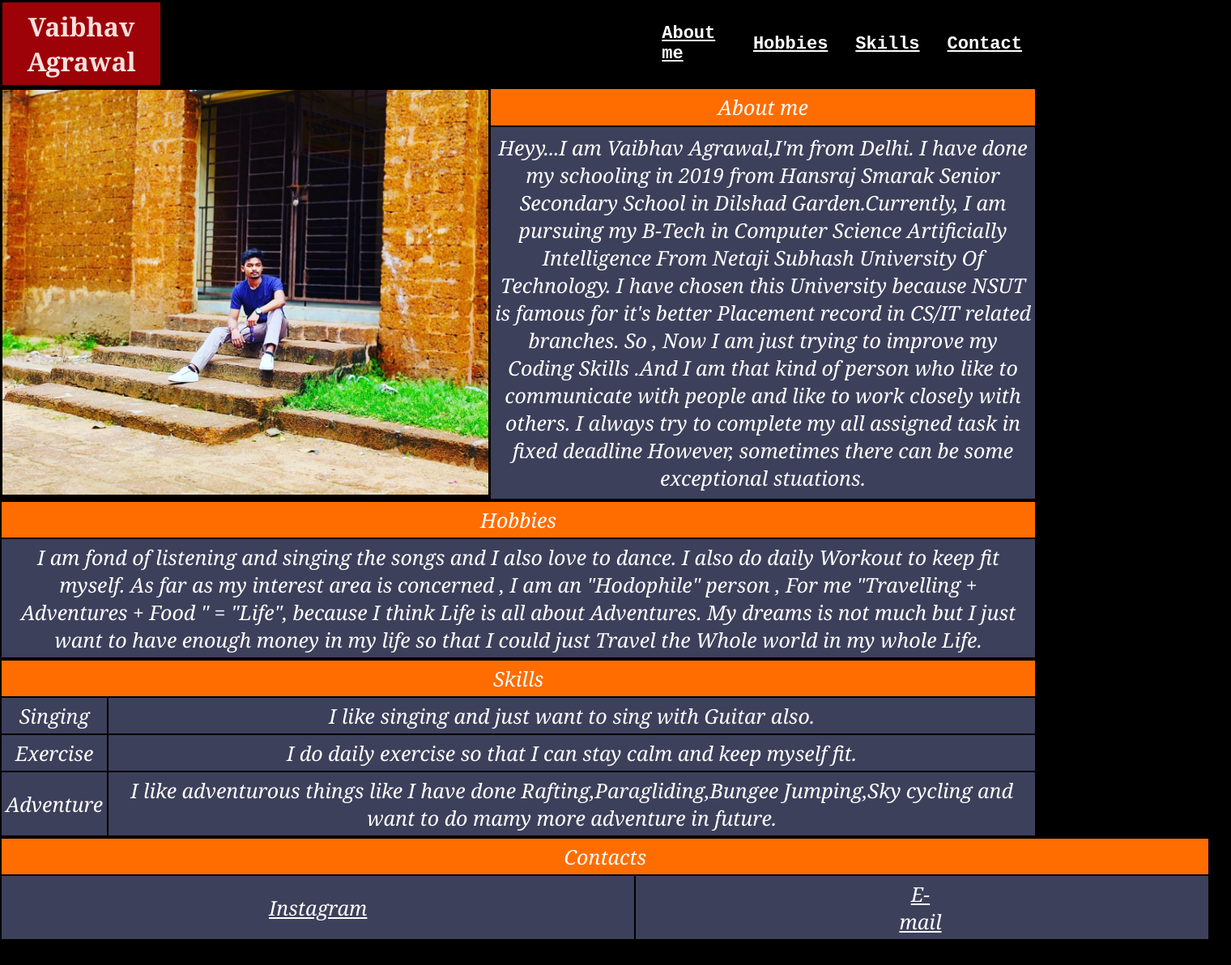
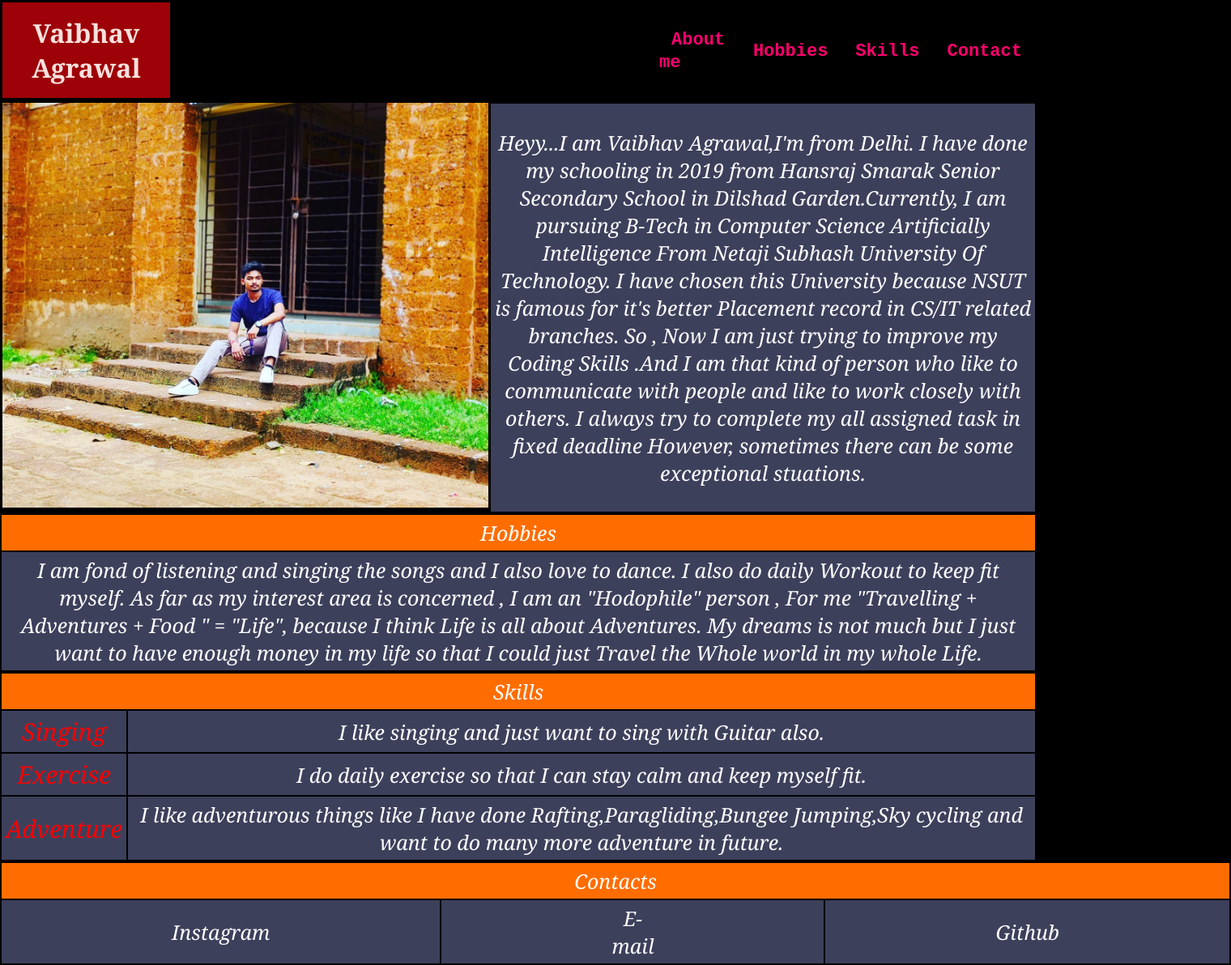
Before and after one commit to Vaibhav-agrawal0403/Portfolio, a plain HTML site: page index.html in a window 1280 px wide. Shown: the whole page at 81% size, 1520 px wide, since content can reach past the window. Before the commit the page ends 1162 px from the top, so only its background shows below. Drawn offline with Linux system fonts and the light colour scheme.

Commit message:
second commit

```diff
--- a/index.html
+++ b/index.html
@@ -44,15 +44,15 @@
                         <img src="Vaibhav.jpg.jpeg" alt="My pic" width="600px" height="500px">
                     </div>
                 </td>
-                <td class="colt">
+                <!-- <td class="colt">
                     About me
-                </td>
+                </td> -->
             </tr>
             <tr>
                 <td class="col">
                     Heyy...I am Vaibhav Agrawal,I'm from Delhi. I have
                     done my schooling in 2019 from Hansraj Smarak
-                    Senior Secondary School in Dilshad Garden.Currently, I am pursuing my B-Tech in Computer
+                    Senior Secondary School in Dilshad Garden.Currently, I am pursuing B-Tech in Computer
                     Science Artificially Intelligence From Netaji
                     Subhash University Of Technology. I have chosen
                     this University because NSUT is famous for it's
@@ -99,17 +99,17 @@
                 </td>
             </tr>
             <tr>
-                <td class="col">Singing</td>
+                <td class="tag1">Singing</td>
                 <td class="col">I like singing and just want to sing with Guitar also.</td>
             </tr>
             <tr>
-                <td class="col">Exercise</td>
+                <td class="tag1">Exercise</td>
                 <td class="col">I do daily exercise so that I can stay calm and keep myself fit. </td>
             </tr>
             <tr>
-                <td class="col">Adventure</td>
+                <td class="tag1">Adventure</td>
                 <td class="col">I like adventurous things like I have done Rafting,Paragliding,Bungee Jumping,Sky
-                    cycling and want to do mamy more adventure in future.
+                    cycling and want to do many more adventure in future.
                 </td>
             </tr>
         </table>
@@ -117,15 +117,17 @@
     <section id="footer">
         <table>
             <tr>
-                <td class="colt" colspan="2">
+                <td class="colt" colspan="3">
                     Contacts
                 </td>
             </tr>
             <tr>
-                <td class="col" style="padding-left: 330px; padding-right: 330px;"><a
+                <td class="col" style="padding-left: 210px; padding-right: 210px;"><a
                         href="https://www.instagram.com/vaibhav_agg0403/">Instagram</a></td>
-                <td class="col" style="padding-left: 325px; padding-right: 330px;"><a
+                <td class="col" style="padding-left: 210px; padding-right: 210px;"><a
                         href="mailto:vaibhavagrawal0403@gmail.com">E-mail</a></td>
+                <td class="col" style="padding-left: 210px; padding-right: 210px;"><a href="
+                    https://github.com/Vaibhav-agrawal0403">Github</a> </td>
             </tr>
         </table>
     </section>
--- a/style.css
+++ b/style.css
@@ -8,11 +8,12 @@ h1{
     color: #fae1dd;
     font-weight: bold;
     background-color: #9d0208;
-    padding:0.5rem;
+    padding:1rem;
     text-align: center;
     font-family:Georgia, 'Times New Roman', Times, serif;
     margin-right: 600px;
 }
+
 .tag{
     color:white;
     /* font-weight: normal; */
@@ -31,7 +32,7 @@ h1{
     font-size: 25px;
 }
 h2{
-    color:white;
+    color:#264653;
 }
 .i{
     float: center;
@@ -48,9 +49,10 @@ h2{
 }
 a{
     color: white;
-
+    text-decoration: none;
 }
-h2{
+h2>a{
+    color: #ff006e;
     padding: 15px;
     background: transparent;
     font-family:'Courier New', Courier, monospace;
@@ -58,3 +60,32 @@ h2{
     font-size: 22px;
     word-spacing: 0px;
 }
+.tab1 a:hover{
+    color: blueviolet;
+    font-size: 30px;
+    font-family: Georgia, 'Times New Roman', Times, serif;
+
+}
+a:hover{
+    color: magenta;
+    font-size: 30px;
+}
+.tag1{
+    color: red;
+    background-color: #3d405b;
+    padding:5px;
+    text-align: center;
+    font-family:Georgia, 'Times New Roman', Times, serif;
+    font-weight: 500;
+    font-style: oblique;
+    font-size: 30px;
+}
+
+/* a[href*="instagram"]{
+    color: #f72585
+a[href*="gmail"]{
+    color: #4895ef;
+}
+a[href*="github"]{
+    color: #6c757d;
+} */
```
